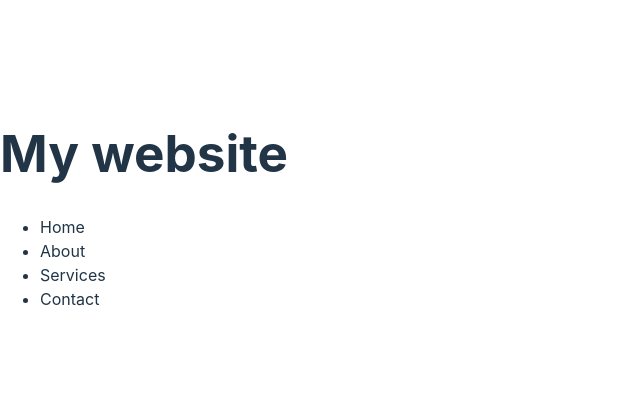
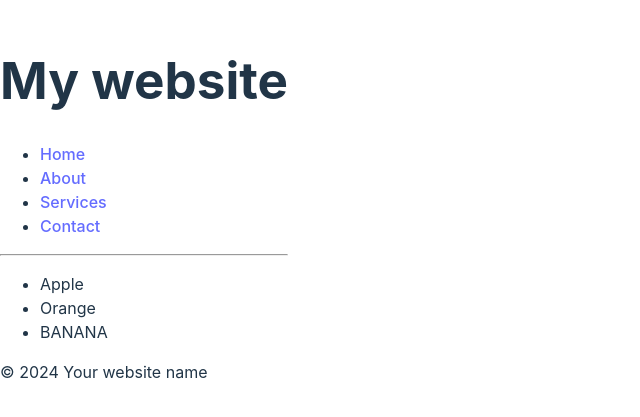
Before and after one commit to BurnettMiao/react-js-practice-2024, a React (Vite) app: page / in a window 1280 px wide. Shown: the part 191-608 px from the top of the page, without its empty margins (0-640 px from the left). Built offline with nearby package versions, Linux system fonts and the light colour scheme.

Commit message:
introduction react components

```diff
--- a/src/App.jsx
+++ b/src/App.jsx
@@ -1,7 +1,15 @@
 import Header from './Header.jsx';
+import Footer from './Footer.jsx';
+import Food from './Food.jsx';
 
 function App() {
-  return <Header />;
+  return (
+    <>
+      <Header />
+      <Food />
+      <Footer />
+    </>
+  );
 }
 
 export default App;
--- /dev/null
+++ b/src/Food.jsx
@@ -0,0 +1,14 @@
+function Food() {
+  const food1 = 'Orange';
+  const food2 = 'Banana';
+
+  return (
+    <ul>
+      <li>Apple</li>
+      <li>{food1}</li>
+      <li>{food2.toUpperCase()}</li>
+    </ul>
+  );
+}
+
+export default Food;
--- /dev/null
+++ b/src/Footer.jsx
@@ -0,0 +1,9 @@
+function Footer() {
+  return (
+    <footer>
+      <p>&copy; {new Date().getFullYear()} Your website name</p>
+    </footer>
+  );
+}
+
+export default Footer;
--- a/src/Header.jsx
+++ b/src/Header.jsx
@@ -5,12 +5,21 @@
 
       <nav>
         <ul>
-          <li>Home</li>
-          <li>About</li>
-          <li>Services</li>
-          <li>Contact</li>
+          <li>
+            <a href="#">Home</a>
+          </li>
+          <li>
+            <a href="#">About</a>
+          </li>
+          <li>
+            <a href="#">Services</a>
+          </li>
+          <li>
+            <a href="#">Contact</a>
+          </li>
         </ul>
       </nav>
+      <hr />
     </header>
   );
 }
```
Also changed, not shown: src/assets/pic.jpg (added).
